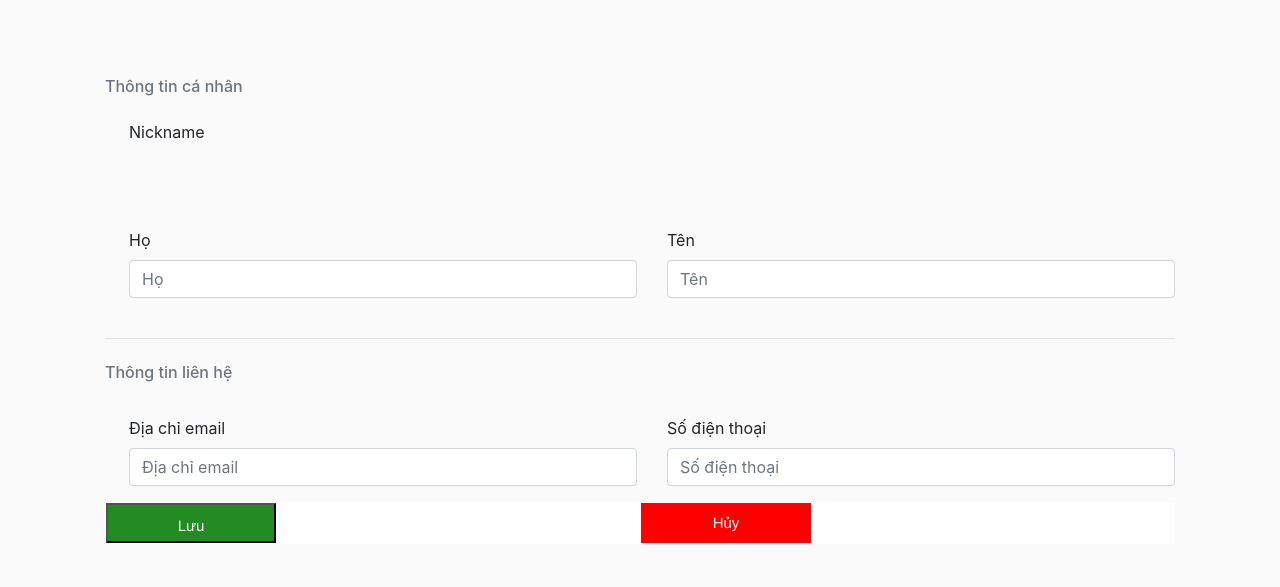
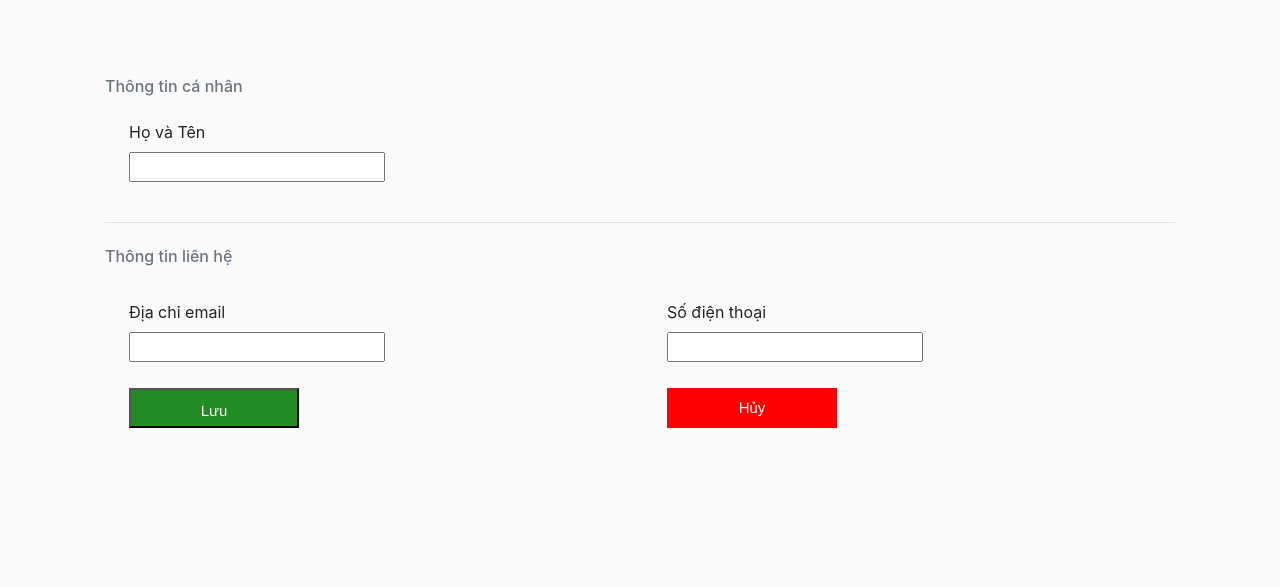
Before and after one commit to elfphabet621/QuanLyNhaSach_CNPM, a Django app: template QLNhaSach/book/templates/book/customer_info.html in a window 1280 px wide. Shown: the part 86-673 px from the top of the page. Run offline with Django 4.2, Linux system fonts and the light colour scheme; the template is opened without the code that fills it: values that come from a table or form of the project are taken from there, others are empty; some libraries are stand-ins or nearby versions.

Commit message:
Add input field and rearrage text box

```diff
--- a/QLNhaSach/book/templates/book/customer_info.html
+++ b/QLNhaSach/book/templates/book/customer_info.html
@@ -12,10 +12,9 @@
         <div class="row">
         <div class="col-md-12">
         <div class="form-group focused">
-        <label class="form-control-label" for="nick_name">Nickname</label> <br><br>
-        {% comment %} <input type="text" id="nick_name" class="form-control form-control-alternative" placeholder="Nickname"> {% endcomment %}
-        {{ form.nick_name }}
-    </div>
+        <label class="form-control-label" for="id_ho_ten">Họ và Tên</label><br>
+        {{form.ho_ten}}
+    {% comment %} </div>
     </div>
     <div class="col-lg-6">
     <div class="form-group">
@@ -36,6 +35,10 @@
     </div>
     </div>
     </div>
+    </div> {% endcomment %}
+</div>
+</div>
+</div>
 </div>
     <hr class="my-4">
     <!-- Address -->
@@ -44,34 +47,43 @@
         <div class="row">
             <div class="col-lg-6">
             <div class="form-group focused">
-            <label class="form-control-label" for="email">Địa chỉ email</label>
-            <input type="text" id="email" class="form-control form-control-alternative" placeholder="Địa chỉ email" value="">
+            <label class="form-control-label" for="email">Địa chỉ email</label><br>
+            {% comment %} <input type="text" id="email" class="form-control form-control-alternative" placeholder="Địa chỉ email" value=""> {% endcomment %}
+            {{form.email}}
             </div>
             </div>
             <div class="col-lg-6">
             <div class="form-group focused">
-            <label class="form-control-label" for="so_dien_thoai">Số điện thoại</label>
-            <input type="text" id="so_dien_thoai" class="form-control form-control-alternative" placeholder="Số điện thoại">
+            <label class="form-control-label" for="so_dien_thoai">Số điện thoại</label><br>
+            {{form.so_dien_thoai}}
+            {% comment %} <input type="text" id="so_dien_thoai" class="form-control form-control-alternative" placeholder="Số điện thoại"> {% endcomment %}
             </div>
             </div>
         </div>
     </div>
-    <table style="width:100%;background:white;">
-        <tr>
-        <td>
+    <div class="pl-lg-4">
+        <div class="row">
+            <div class="col-lg-6">
+            <div class="form-group focused">
                 <input style="text-decoration:none;font-family:Gotham,
                 'Helvetica Neue', Helvetica, Arial, sans-serif;color:#ffffff;
                 background:#228B22;width:170px;text-align:center;
                 line-height:40px;height:40px;display:block;
                 font-size:15px;" type="submit" value="Lưu">
-        <td>
+            </div>
+            </div>
+            <div class="col-lg-6">
+            <div class="form-group focused">
                 <a style="text-decoration:none;font-family:Gotham,
                 'Helvetica Neue', Helvetica, Arial, sans-serif;color:#ffffff;
                 background:#FF0000;width:170px;text-align:center;
                 line-height:40px;height:40px;display:block;
-            font-size:15px;" href="" a>Hủy</a>
-        </tr>
-    </table>
+                font-size:15px;" href="\" a>Hủy</a>
+            </div>
+            </div>
+        </div>
+    </div>
+
 </form>
 
 {% endblock %}
```
Lines whose indentation alone changed are shown as unchanged.
